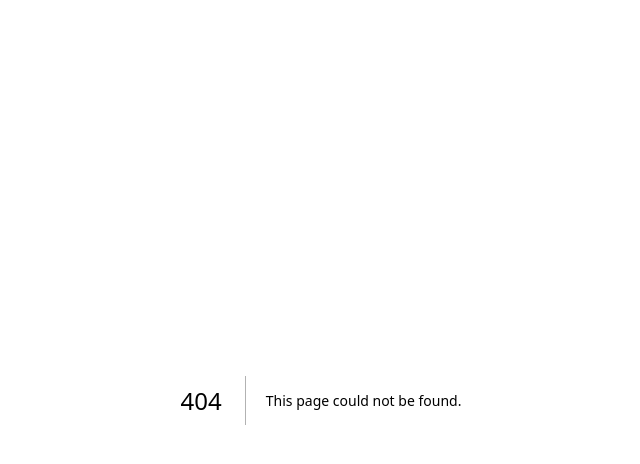
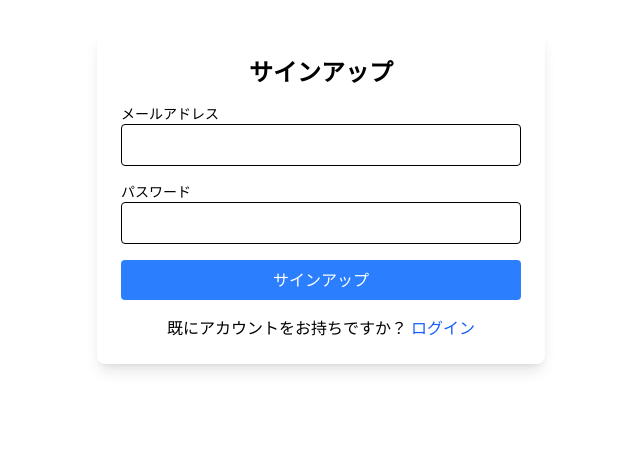
Before and after one commit to FirasAguel/baito-income-tracker, a Next.js app: page /signup in a window 1280 px wide. Before the commit this address had no page. Shown: the top 464 px of the page, without its empty margins (319-959 px from the left). Built offline with nearby package versions, Linux system fonts and the light colour scheme; no server answers.

Commit message:
feat: connect with all the supabase database

```diff
--- a/src/app/incomeGoal_setting/page.tsx
+++ b/src/app/incomeGoal_setting/page.tsx
@@ -86,7 +86,7 @@ export default function IncomeGoalSetting() {
   return (
     <div className="container mx-auto py-10">
       <h1 className="mb-4 text-2xl font-bold">年収目標設定</h1>
-      <Link href="/">
+      <Link href="/shift">
         <button className="mb-4 rounded bg-gray-500 px-4 py-2 text-white">戻る</button>
       </Link>
       {message && <div className="mb-4 text-green-500">{message}</div>}
--- /dev/null
+++ b/src/app/logout/page.tsx
@@ -0,0 +1,29 @@
+'use client';
+/**
+ * LogoutButtonコンポーネント:
+ * ボタンクリックで "/api/logout" を呼び出し、認証セッションを破棄した上で
+ * ローカルストレージのトークンを削除し、ログイン画面へ戻る例。
+ */
+
+import { useRouter } from 'next/navigation';
+
+export default function LogoutButton() {
+  const router = useRouter();
+
+  const handleLogout = async () => {
+    // サーバー側の /api/logout を呼んで signOut()
+    await fetch('/api/auth/logout', { method: 'POST', credentials: 'include' });
+
+    // フロント側のトークンも削除
+    localStorage.removeItem('token');
+
+    // ログインページへ移動
+    router.push('/login');
+  };
+
+  return (
+    <button onClick={handleLogout} className="bg-gray-200 px-4 py-2">
+      ログアウト
+    </button>
+  );
+}
--- a/src/app/page.tsx
+++ b/src/app/page.tsx
@@ -1,29 +1,25 @@
 // src/app/page.tsx
 'use client';
 
-import Link from 'next/link';
+import { useEffect } from 'react';
+import { useRouter } from 'next/navigation';
+import supabase from '@/lib/supabase';
 
-export default function Home() {
-  return (
-    <div className="container mx-auto py-10 text-center">
-      <h1 className="mb-6 text-3xl font-bold">シフト管理アプリ</h1>
-      <div className="space-x-4">
-        <Link href="/shift">
-          <button className="rounded bg-blue-500 px-4 py-2 text-white">シフトカレンダー</button>
-        </Link>
-        <Link href="/shift_settings">
-          <button className="rounded bg-green-500 px-4 py-2 text-white">勤務先設定</button>
-        </Link>
-        <Link href="/incomeGoal_setting">
-          <button className="rounded bg-orange-500 px-4 py-2 text-white">年収目標設定</button>
-        </Link>
-        <Link href="/barChart">
-          <button className="rounded bg-gray-500 px-4 py-2 text-white">給料履歴</button>
-        </Link>
-        <Link href="/pieChart">
-          <button className="rounded bg-purple-500 px-4 py-2 text-white">給料見込</button>
-        </Link>
-      </div>
-    </div>
-  );
+export default function HomePage() {
+  const router = useRouter();
+
+  useEffect(() => {
+    const checkUser = async () => {
+      const { data } = await supabase.auth.getUser();
+      if (!data?.user) {
+        router.push('/login'); // 🚀 未登录，跳转到登录页
+      } else {
+        router.push('/shift/page'); // ✅ 已登录，跳转到 shift/page
+      }
+    };
+
+    checkUser();
+  }, [router]);
+
+  return <p>Loading...</p>; // ✅ 等待检查登录状态
 }
--- /dev/null
+++ b/src/app/signup/page.tsx
@@ -0,0 +1,94 @@
+'use client';
+/**
+ * /app/signup/page.tsx
+ * サインアップ画面
+ *
+ * ユーザーがメールアドレス・パスワードを入力し "/api/signup" にPOSTする。
+ * 成功時にログイン画面へ誘導するシンプルな例。
+ */
+
+import { useState } from 'react';
+import { useRouter } from 'next/navigation';
+import supabase from '@/lib/supabase';
+import Link from 'next/link';
+
+export default function SignUpPage() {
+  const router = useRouter();
+
+  const [email, setEmail] = useState('');
+  const [password, setPassword] = useState('');
+  const [error, setError] = useState('');
+  const [success, setSuccess] = useState('');
+  const [loading, setLoading] = useState(false);
+
+  const handleSubmit = async (e: React.FormEvent<HTMLFormElement>) => {
+    e.preventDefault();
+    setError('');
+    setSuccess('');
+    setLoading(true);
+
+    const { data, error } = await supabase.auth.signUp({
+      email,
+      password,
+    });
+
+    if (error) {
+      setError(error.message);
+      setLoading(false);
+      return;
+    }
+
+
+    console.log("SignUp Response:", data, error);
+
+    setSuccess('登録が成功しました。ログインしてください。');
+    setTimeout(() => router.push('/login'), 2000);
+  };
+
+  return (
+    <div className="max-w-md mx-auto mt-8 bg-white p-6 shadow-lg rounded-lg">
+      <h2 className="text-2xl font-bold mb-4 text-center">サインアップ</h2>
+
+      {error && <p className="text-red-600 mb-4">{error}</p>}
+      {success && <p className="text-green-600 mb-4">{success}</p>}
+
+      <form onSubmit={handleSubmit} className="space-y-4">
+        <div>
+          <label className="block text-sm font-medium">メールアドレス</label>
+          <input
+            type="email"
+            className="border px-3 py-2 w-full rounded"
+            value={email}
+            onChange={(e) => setEmail(e.target.value)}
+            required
+          />
+        </div>
+        <div>
+          <label className="block text-sm font-medium">パスワード</label>
+          <input
+            type="password"
+            className="border px-3 py-2 w-full rounded"
+            value={password}
+            onChange={(e) => setPassword(e.target.value)}
+            required
+          />
+        </div>
+
+        <button
+          type="submit"
+          className="bg-blue-500 text-white px-4 py-2 rounded w-full"
+          disabled={loading}
+        >
+          {loading ? "登録中..." : "サインアップ"}
+        </button>
+      </form>
+
+      <div className="mt-4 text-center">
+        既にアカウントをお持ちですか？{' '}
+        <Link href="/login" className="text-blue-600 hover:underline">
+          ログイン
+        </Link>
+      </div>
+    </div>
+  );
+}
--- /dev/null
+++ b/src/hooks/useAuth.ts
@@ -0,0 +1,46 @@
+import { useEffect, useState } from "react";
+import supabase from "@/lib/supabase";
+import { User } from "@supabase/supabase-js"; // ✅ 确保导入 Supabase User 类型
+
+export function useAuth() {
+  const [user, setUser] = useState<User | null>(null); // ✅ 设置正确的类型
+  const [loading, setLoading] = useState(true);
+
+  useEffect(() => {
+    const fetchUser = async () => {
+      const { data, error } = await supabase.auth.getUser();
+      if (data?.user) {
+        setUser(data.user); // ✅ 现在不会报错了
+      }
+      setLoading(false);
+    };
+
+    fetchUser();
+
+    // 监听用户状态变化
+    const { data: authListener } = supabase.auth.onAuthStateChange((_event, session) => {
+      setUser(session?.user || null); // ✅ 兼容 null
+    });
+
+    return () => {
+      authListener.subscription.unsubscribe();
+    };
+  }, []);
+
+  const login = async (email: string, password: string) => {
+    const { data, error } = await supabase.auth.signInWithPassword({ email, password });
+    if (error) {
+      console.error("Login error:", error.message);
+      return false;
+    }
+    setUser(data.user); // ✅ 这里也不会报错
+    return true;
+  };
+
+  const logout = async () => {
+    await supabase.auth.signOut();
+    setUser(null); // ✅ 现在 setUser 兼容 null
+  };
+
+  return { user, loading, login, logout };
+}
```
